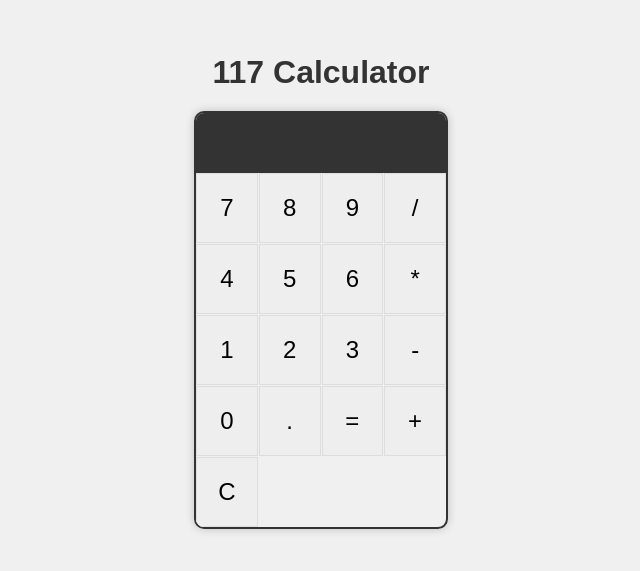
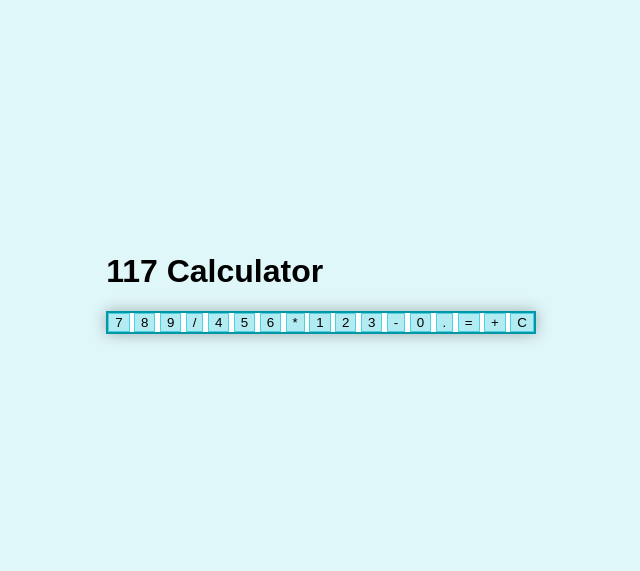
Before and after one commit to Anirudhreddyyy/EAD-03_117, a plain HTML site: page index.html in a window 1280 px wide. Shown: the part 117-688 px from the top of the page, without its empty margins (319-959 px from the left). Drawn offline with Linux system fonts and the light colour scheme.

Commit message:
styles.css

```diff
--- a/styles.css
+++ b/styles.css
@@ -3,60 +3,27 @@ body {
     justify-content: center;
     align-items: center;
     height: 100vh;
-    background-color: #f0f0f0;
+    background-color: #e0f7fa;
     margin: 0;
     font-family: Arial, sans-serif;
 }
 
-.container {
-    text-align: center;
+.calculator {
+    background-color: #ffffff;
+    border: 2px solid #0097a7;
+    box-shadow: 0px 0px 15px rgba(0, 0, 0, 0.3);
 }
 
-.heading {
-    font-size: 2em;
-    margin-bottom: 20px;
-    color: #333;
-}
-
-.calculator {
-    width: 250px;
-    border: 2px solid #333;
-    border-radius: 10px;
-    overflow: hidden;
-    box-shadow: 0px 0px 10px rgba(0, 0, 0, 0.2);
-    display: inline-block;
-}
-
-.display {
-    background-color: #333;
-    color: #fff;
-    padding: 20px;
-    text-align: right;
-    font-size: 2em;
-    height: 60px;
-    box-sizing: border-box;
-}
-
-.buttons {
-    display: grid;
-    grid-template-columns: repeat(4, 1fr);
-    gap: 1px;
-}
-
+/* Button styles */
 button {
-    background-color: #eee;
-    border: 1px solid #ddd;
-    font-size: 1.5em;
-    padding: 20px;
-    cursor: pointer;
-    outline: none;
-    transition: background-color 0.3s;
+    background-color: #b2ebf2;
+    border: 1px solid #4dd0e1;
 }
 
 button:hover {
-    background-color: #ddd;
+    background-color: #80deea;
 }
 
 button:active {
-    background-color: #ccc;
+    background-color: #4fc3f7;
 }
```
